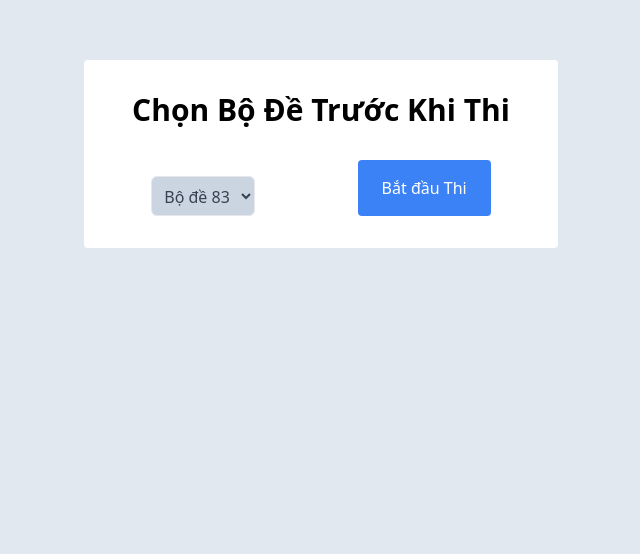
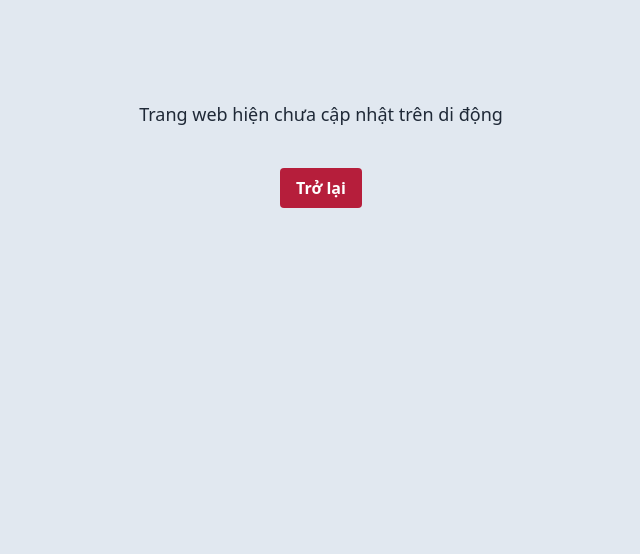
Before and after one commit to Khanhlinh952001/my-app, a Next.js app: page /Reading in a window 1280 px wide. Shown: the part 246-800 px from the top of the page, without its empty margins (319-959 px from the left). Built offline with nearby package versions, Linux system fonts and the light colour scheme.

Commit message:
add reposive

```diff
--- a/app/Listen/page.jsx
+++ b/app/Listen/page.jsx
@@ -1,7 +1,7 @@
 "use client"
 import React, { useState, useEffect } from "react";
 import Listen from "../../json/Listen.json";
-
+import Link from "next/link";
 function isImage(url) {
   return (
     (url && /\.(jpeg|jpg|gif|png)$/.test(url.toLowerCase())) ||
@@ -14,8 +14,20 @@ const SetSelection = ({ onSelectSet }) => {
   const [selectedSet, setSelectedSet] = useState(1);
 
   return (
-    <div className="bg-[#e1e8f0] h-screen text-align">
-      <div className="flex justify-center items-center h-full">
+    <div>
+  <div className="lg:items-center lg:justify-center h-screen lg:hidden bg-[#e1e8f0] text-center">
+        <div className="p-8">
+          <h1 className="text-gray-800 text-lg mb-10">Trang web hiện chưa cập nhật trên di động</h1>
+          <Link href="/">
+            <button className="bg-[#b61e3b] hover:bg-[#b61e3b] text-white font-bold py-2 px-4 rounded">
+              Trở lại
+            </button>
+          </Link>
+        </div>
+      </div>
+
+    <div className="bg-[#e1e8f0] h-screen lg:block text-align">
+      <div className="flex justify-center  items-center h-full ">
         <div className="bg-white p-8 rounded">
           <h1 className="text-3xl font-bold mb-4 text-black mx-4">
             Chọn Bộ Đề Trước Khi Thi
@@ -39,7 +51,7 @@ const SetSelection = ({ onSelectSet }) => {
           </div>
         </div>
       </div>
-    </div>
+    </div></div>
   );
 };
 
@@ -158,7 +170,9 @@ const TestPage = () => {
   console.log(audio)
 
   return (
-    <div className="bg-[#e1e8f0] h-full text-align">
+
+
+    <div className="bg-[#e1e8f0] h-full text-align sm:hidden">
       <div className="flex">
         <div className="bg-white w-screen ml-[280px] mb-8 mr-4 text-center rounded">
           <h1 className="text-3xl font-bold mb-4 text-black pt-8">
@@ -402,7 +416,7 @@ const TestPage = () => {
         </button>
       </div>
     </div>
-  );
+  )
 };
 
 export default TestPage;
--- a/app/Reading/page.jsx
+++ b/app/Reading/page.jsx
@@ -2,7 +2,7 @@
 
 import React, { useState, useEffect } from "react";
 import Reading from "../../json/Reading.json";
-
+import Link from "next/link";
 function isImage(url) {
   // Check if the URL ends with specific patterns indicating it's an image
   return (
@@ -16,7 +16,20 @@ const SetSelection = ({ onSelectSet }) => {
   const [selectedSet, setSelectedSet] = useState(1);
 
   return (
-    <div className="bg-[#e1e8f0] h-screen text-align">
+
+    <div>
+<div className="lg:flex lg:items-center lg:justify-center h-screen bg-[#e1e8f0] text-center">
+        <div className="p-8">
+          <h1 className="text-gray-800 text-lg mb-10">Trang web hiện chưa cập nhật trên di động</h1>
+          <Link href="/">
+            <button className="bg-[#b61e3b] hover:bg-[#b61e3b] text-white font-bold py-2 px-4 rounded">
+              Trở lại
+            </button>
+          </Link>
+        </div>
+      </div>
+
+    <div className="bg-[#e1e8f0] h-screen lg:block text-align">
       <div className="flex justify-center items-center h-full">
         <div className="bg-white p-8 rounded">
           <h1 className="text-3xl font-bold mb-4 text-black mx-4">
@@ -42,7 +55,7 @@ const SetSelection = ({ onSelectSet }) => {
           </div>
         </div>
       </div>
-    </div>
+    </div> </div>
   );
 };
 
@@ -167,7 +180,10 @@ const TestPage = () => {
   }
 
   return (
-    <div className="bg-[#e1e8f0] h-full text-align">
+    <div>
+
+
+      <div className="bg-[#e1e8f0] h-full text-align ">
         <div className="flex">
           <div className="bg-white w-screen ml-[280px] mb-8 mr-4 text-center rounded">
             <h1 className="text-3xl font-bold mb-4 text-black pt-8">
@@ -184,8 +200,11 @@ const TestPage = () => {
               <p className="text-xl font-medium text-red-600">
                 Thời gian còn lại:{" "}
                 <span className="text-xl text-red ">
-                {String(Math.floor((3660 - elapsedTime) / 60)).padStart(2, '0')}:
-                {String((1200 - elapsedTime) % 60).padStart(2, '0')} phút
+                  {String(Math.floor((3660 - elapsedTime) / 60)).padStart(
+                    2,
+                    "0"
+                  )}
+                  :{String((1200 - elapsedTime) % 60).padStart(2, "0")} phút
                 </span>
               </p>
             </div>
@@ -347,7 +366,9 @@ const TestPage = () => {
                                 (optionIndex + 1).toString()
                               )
                             }
-                          checked={userAnswer === (optionIndex + 1).toString()}
+                            checked={
+                              userAnswer === (optionIndex + 1).toString()
+                            }
                             className="mr-2 h-4 w-4 border-gray-300 focus:ring-indigo-500 text-indigo-600"
                             disabled={showResults} // Disable radio buttons after submitting
                           />
@@ -394,6 +415,7 @@ const TestPage = () => {
           </button>
         </div>
       </div>
+    </div>
   );
 };
 
```
Also changed, not shown: 1 other file (tests, documents, lock files or other folders). Lines whose indentation alone changed are shown as unchanged.
